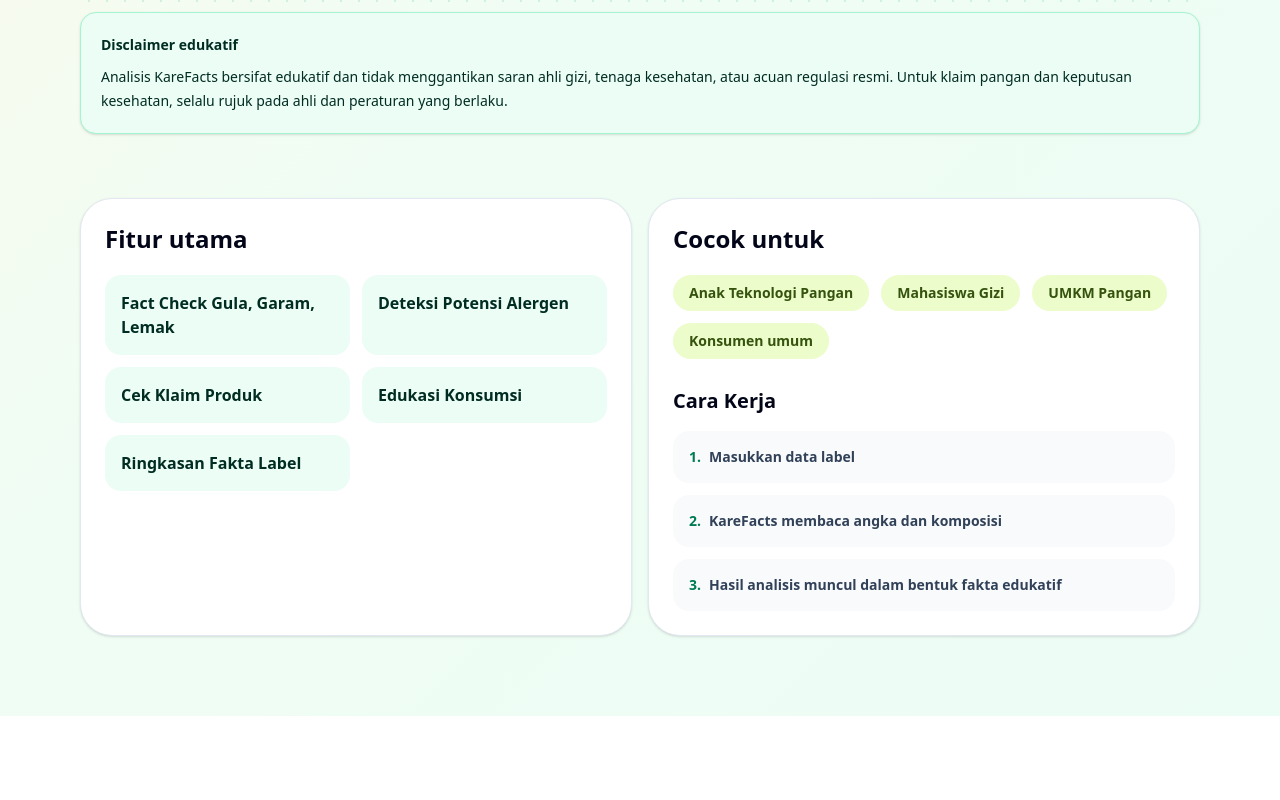
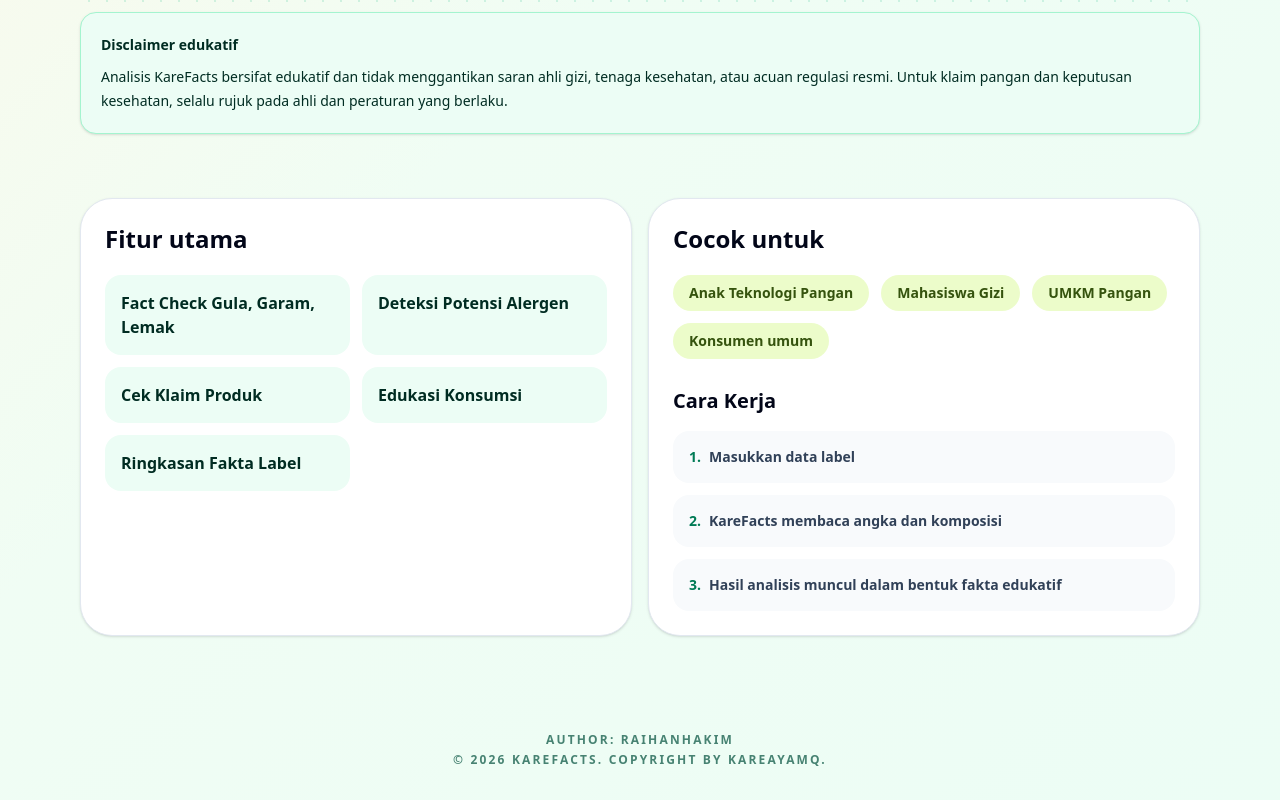
Before and after one commit to raihanhakim/karefacts, a Next.js app: page / in a window 1280 px wide. Shown: the part 753-1553 px from the top of the page. Before the commit the page ends 1469 px from the top, so only its background shows below. Built offline with nearby package versions, Linux system fonts and the light colour scheme.

Commit message:
Add author and copyright details

```diff
--- a/app/analyzer/page.tsx
+++ b/app/analyzer/page.tsx
@@ -1,3 +1,4 @@
+import Footer from "@/components/Footer";
 import Header from "@/components/Header";
 import LabelForm from "@/components/LabelForm";
 
@@ -16,6 +17,7 @@
         </div>
         <LabelForm sampleRequest={sampleRequest} />
       </div>
+      <Footer />
     </main>
   );
 }
--- a/app/page.tsx
+++ b/app/page.tsx
@@ -1,4 +1,5 @@
 import Disclaimer from "@/components/Disclaimer";
+import Footer from "@/components/Footer";
 import Header from "@/components/Header";
 import Hero from "@/components/Hero";
 
@@ -31,6 +32,7 @@
           </div>
         </section>
       </div>
+      <Footer />
     </main>
   );
 }
--- /dev/null
+++ b/components/Footer.tsx
@@ -0,0 +1,8 @@
+export default function Footer() {
+  return (
+    <footer className="mx-auto max-w-6xl px-4 pb-8 pt-4 text-center text-xs font-bold uppercase tracking-[0.18em] text-emerald-900/70">
+      <p>Author: raihanhakim</p>
+      <p className="mt-1">&copy; {new Date().getFullYear()} KareFacts. Copyright by kareayamq.</p>
+    </footer>
+  );
+}
--- a/package.json
+++ b/package.json
@@ -1,6 +1,8 @@
 {
   "name": "karefacts",
   "version": "1.0.0",
+  "author": "raihanhakim",
+  "copyright": "Copyright by kareayamq",
   "private": true,
   "scripts": {
     "dev": "next dev",
```
Also changed, not shown: 1 other file (tests, documents, lock files or other folders).
